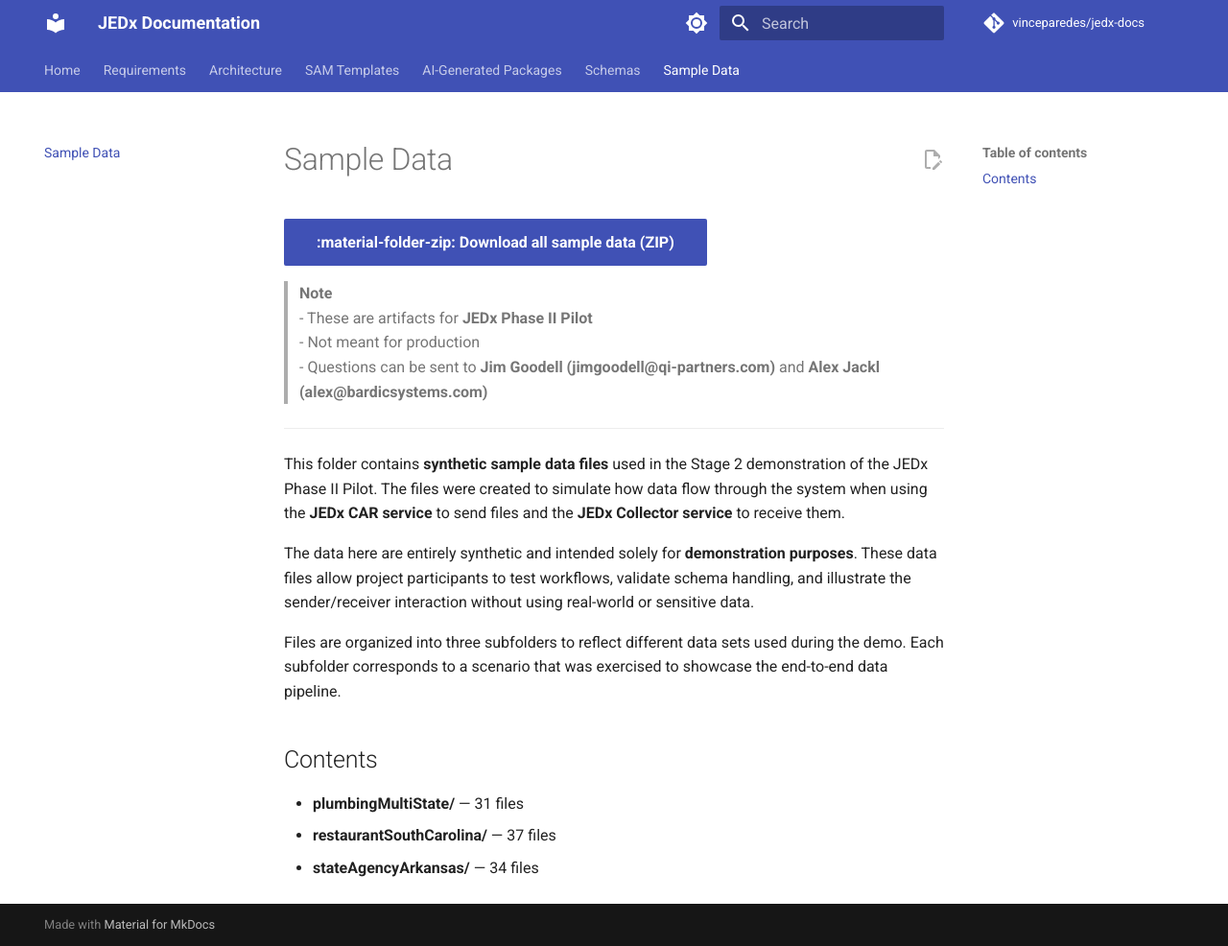
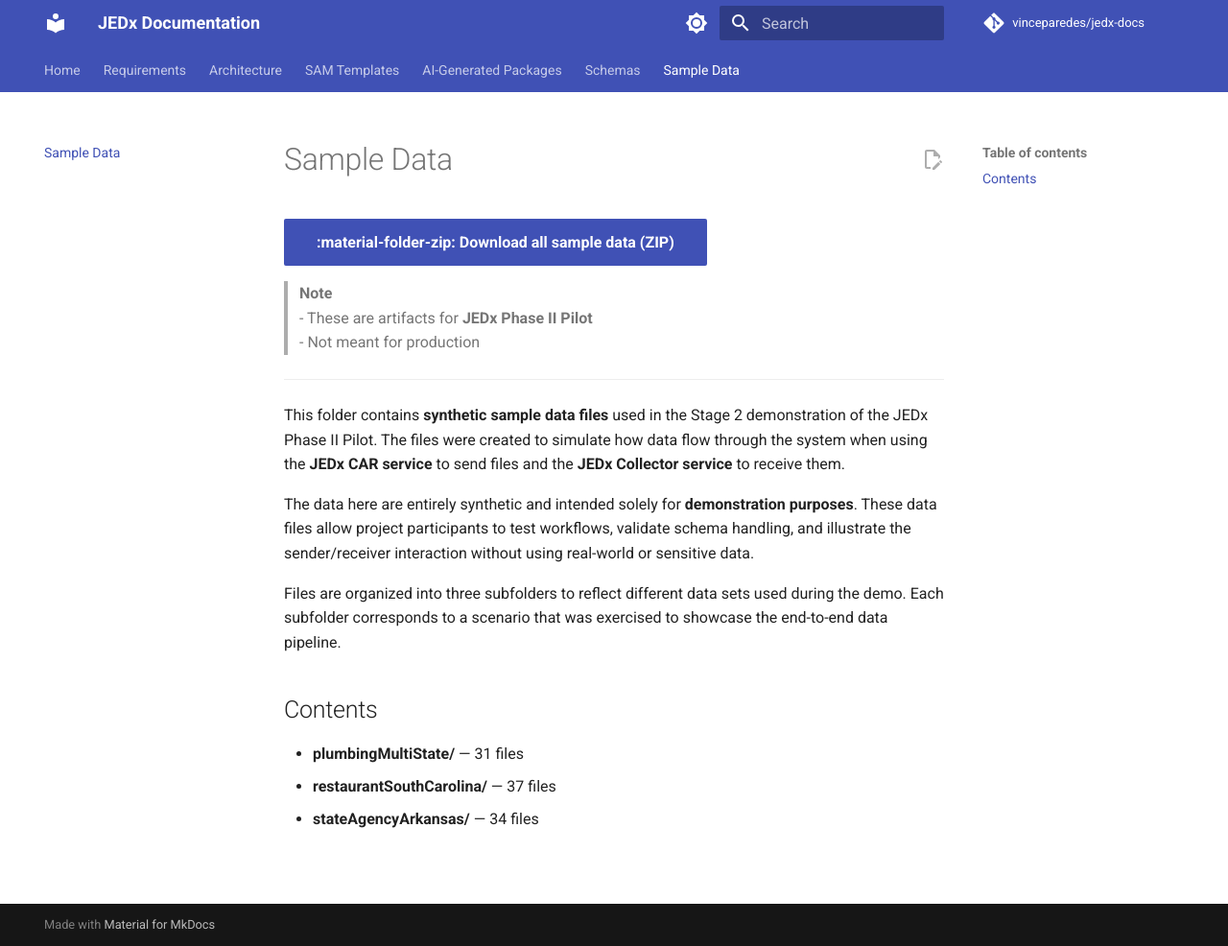
Before and after one commit to vinceparedes/jedx-docs, an MkDocs documentation site: the page built from docs/sample-data.md, in a window 1280 px wide and 986 px high. Shown: the whole window at 96% size. Built offline with MkDocs 1.6.1 and Material for MkDocs 9.7.7, drawn with Linux system fonts in a browser that asks for light colours; comment, search, counter and statistics services are not loaded.

Commit message:
Refresh docs from source

```diff
--- a/docs/sample-data.md
+++ b/docs/sample-data.md
@@ -5,7 +5,6 @@
 > **Note**
 > - These are artifacts for **JEDx Phase II Pilot**
 > - Not meant for production
-> - Questions can be sent to **Jim Goodell (jimgoodell@qi-partners.com)** and **Alex Jackl (alex@bardicsystems.com)**
 
 ---
 
```
Also changed, not shown: 1 other file.
